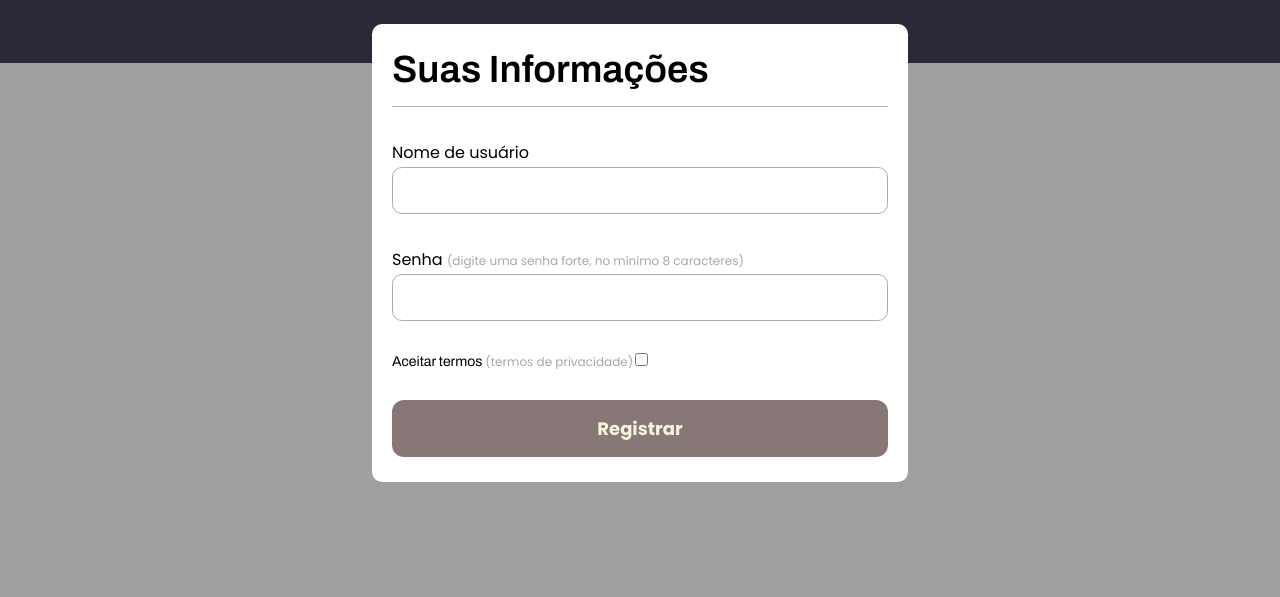
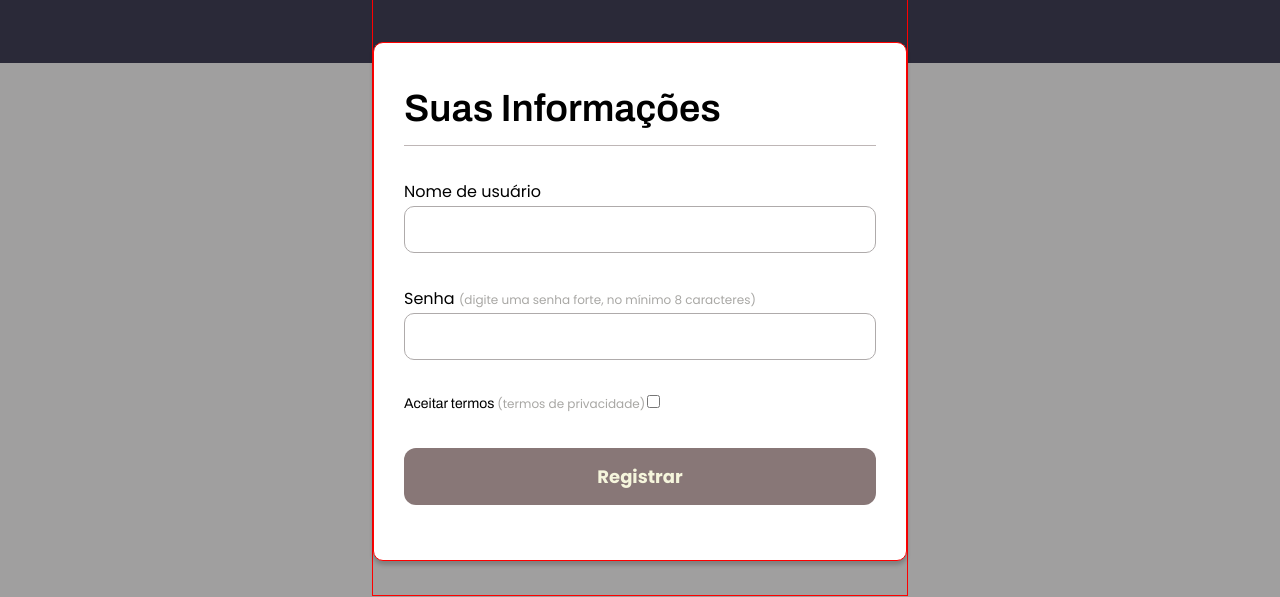
Before and after one commit to LuscaCid/Form-register, a plain HTML site: page index.html in a window 1280 px wide. Shown: the part 245-842 px from the top of the page. Before the commit the page ends 800 px from the top, so only its background shows below. Drawn offline with Linux system fonts and the light colour scheme.

Commit message:
Update style.css

```diff
--- a/style.css
+++ b/style.css
@@ -38,6 +38,7 @@ body::before{
     z-index: -1;
 }
 nav{
+
     width: 100%;
     background: rgb(255, 255, 255);
     align-items: center;
@@ -68,7 +69,7 @@ ul li a:hover{
 }
 header{
     margin-top: 2.0rem;
-    width: 38.9rem;
+    width: 33.9rem;
     font-family: 'Roboto', sans-serif;
     color: bisque;
 
@@ -78,17 +79,18 @@ header{
     display: flex;
     flex-direction: column;
 
-    width: 53.6rem;
+    width: min(53.6rem, 86%) ;
     margin: 1px auto;
+    border: 1px solid red;
 }
 form{
-    padding: 2.5rem 2.0rem;
-    margin: 0.7rem auto 2.0rem;
+    padding: 4.5rem 3.0rem 5.5rem;
+    border: 1px solid red;
     background: white;
     border-radius: 1.0rem;
-    width: 53.6rem;
-
-
+    width:100%;
+    box-shadow: 0 0.4rem 0.4rem 0 rgba(0,0,0,0.2);
+    margin-bottom: 3.4rem;
 }
 .input-wrapper{
     display: flex;
@@ -144,9 +146,7 @@ fieldset legend{
 .input-check{
     align-items: center;
 }
-.input-check label, span{
-    line-height: 1px;
-}
+
 .input-send input{
     color: beige;
     font-weight: 700;
@@ -162,3 +162,7 @@ fieldset legend{
 .input-send input:hover{
     background: rgb(100, 88, 88);
 }
+
+@media (min-width: 40em){
+
+}
```
